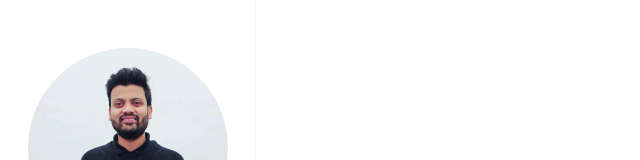
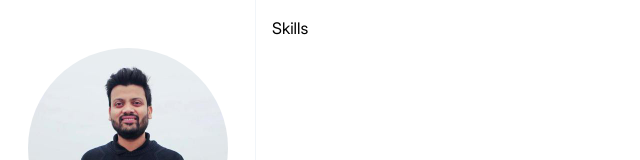
Before and after one commit to abinasn/abinasn.github.io, a React (Vite) app: page /skill in a window 1280 px wide. Shown: the top 160 px of the page, without its empty margins (0-640 px from the left). Built offline with nearby package versions, Linux system fonts and the light colour scheme.

Commit message:
second commit

```diff
--- a/src/home/index.tsx
+++ b/src/home/index.tsx
@@ -2,7 +2,7 @@
 function Home() {
   return (
     <div>
-
+      Home
     </div>
   )
 }
--- a/src/skills/index.tsx
+++ b/src/skills/index.tsx
@@ -1,7 +1,7 @@
 
 function Skill() {
   return (
-    <div className="Skill"></div>
+    <div className="Skill">Skills</div>
   )
 }
 
```
Also changed, not shown: 1 other file (tests, documents, lock files or other folders).
